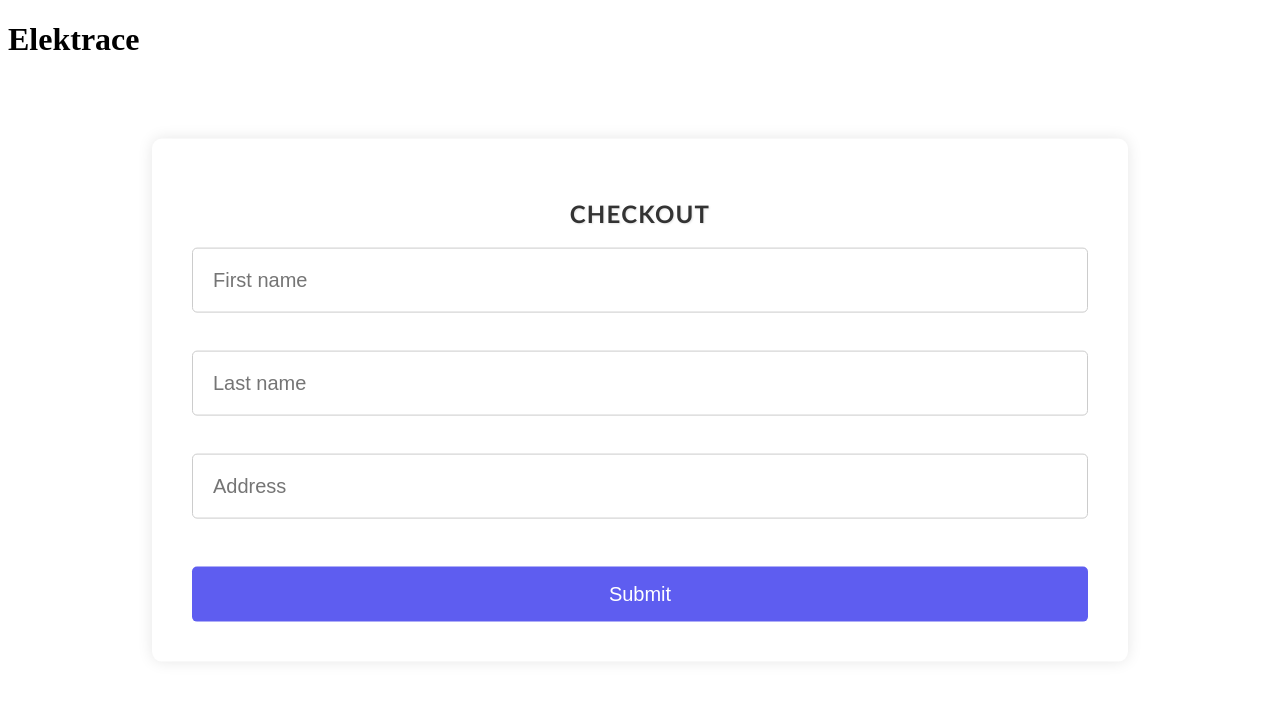
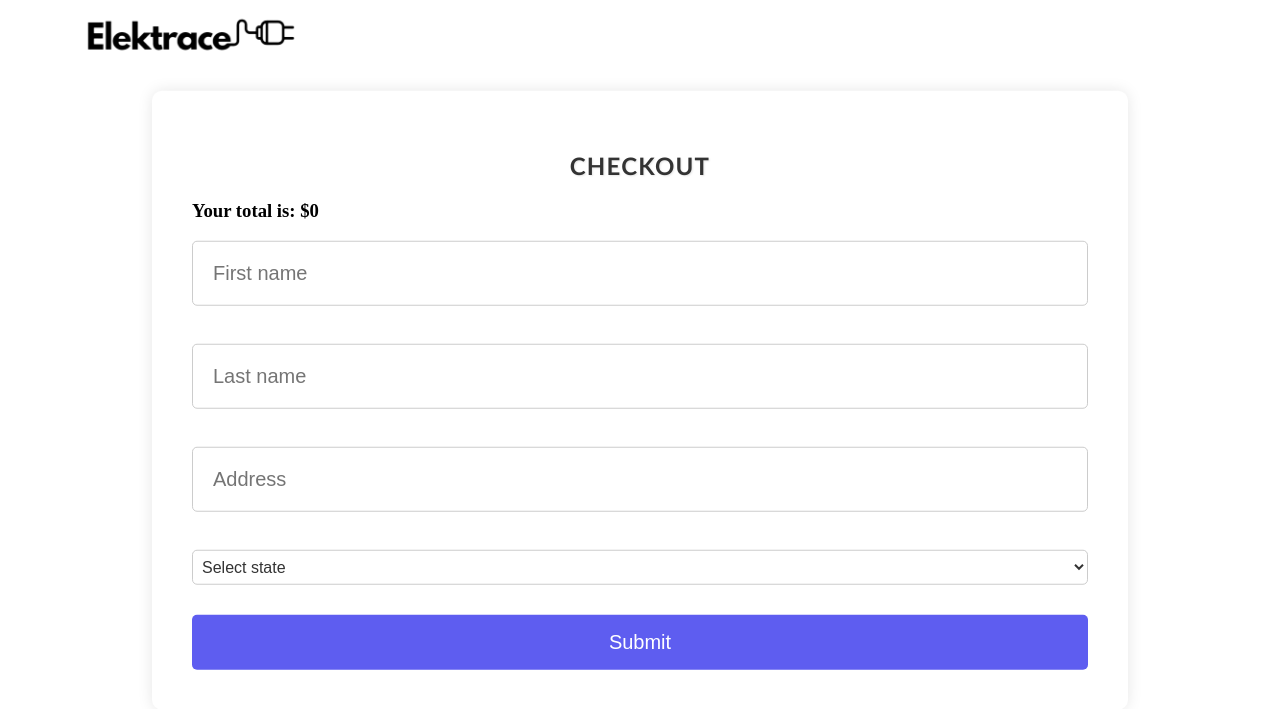
Before and after one commit to Husami01/supplychaindemo, a Flask app: page /checkout in a window 1280 px wide. Shown: the top 709 px of the page. Run offline with Flask 3, Linux system fonts and the light colour scheme.

Commit message:
checkout page changes

```diff
--- a/app.py
+++ b/app.py
@@ -37,8 +37,8 @@ def index():
 
 @app.route("/checkout", methods=['GET', 'POST'])
 def checkout():
-    print(orderItemQuantities)
-    return render_template("checkout.html")
+    global cartTotal
+    return render_template('checkout.html', cartTotal = cartTotal)
 
 @app.route('/add_to_cart', methods=['POST'])
 def add_to_cart():
@@ -60,17 +60,18 @@ def remove_from_cart():
 def process_cart():
     flow_url = "https://prod-33.westus.logic.azure.com:443/workflows/0ade75fc9afa4a60886ae76f69f1c5d4/triggers/manual/paths/invoke?api-version=2016-06-01&sp=%2Ftriggers%2Fmanual%2Frun&sv=1.0&sig=IoWUjcMxm5sTGbINhBid9zhgco_RLHPZ8sm8d0JhA68"
     data = request.get_json()
+    global fName
     fName = data.get('fname')
+    global lName
     lName = data.get('lname')
+    global address
     address = data.get('addr')
     response = requests.post(flow_url, json={"First Name": fName, "Price":cartTotal})
-    print(fName)
-    print(lName)
-    print(address)
     return 'Order Placed'
 
 @app.route('/updateTotal', methods=['POST'])
 def updateTotal():
+    global cartTotal
     data = request.get_json()
     cartTotal = data.get('total')
     return "Total updated successfully"
--- a/static/Style.css
+++ b/static/Style.css
@@ -274,3 +274,25 @@ input.quantity {
 .checkout-form .submit-button:hover {
   background-color: #4b4cbf;
 }
+
+select {
+  width: 100%;
+  height: 35px;
+  margin: 10px 0;
+  padding: 5px;
+  border-radius: 5px;
+  border: 1px solid #ccc;
+  background-color: #fff;
+  font-size: 16px;
+  color: #333;
+}
+
+select:focus {
+  border-color: #007BFF;
+  outline: none;
+  box-shadow: 0 0 0 0.2rem rgba(0,123,255,.25);
+}
+
+select:hover {
+  cursor: pointer;
+}
--- a/templates/checkout.html
+++ b/templates/checkout.html
@@ -4,13 +4,70 @@
         <link rel="stylesheet" href="{{ url_for('static', filename='Style.css') }}">
     </head>
     <body>
-        <a href="/" style="text-decoration: none; color: inherit;"><h1>Elektrace</h1></a>
+        <a href="/">
+            <img class="logo" src="static/images/logo.png" alt="Logo">
+        </a>
         <div class="checkout-container" id="checkoutContainer">
             <h2>Checkout</h2>
             <form class="checkout-form" id="checkoutForm">
-                <input type="text" id="fname" name="fname" placeholder="First name"><br>
-                <input type="text" id="lname" name="lname" placeholder="Last name"><br>
-                <input type="text" id="addr" name="addr" placeholder="Address"><br>
+                <h3>Your total is: ${{ cartTotal }}</h3>
+                <input type="text" id="fname" name="fname" placeholder="First name" required><br>
+                <input type="text" id="lname" name="lname" placeholder="Last name" required><br>
+                <input type="text" id="addr" name="addr" placeholder="Address" required><br>
+                <select id="state" name="state" required>
+                    <option value="">Select state</option>
+                    <option value="AL">Alabama</option>
+                    <option value="AK">Alaska</option>
+                    <option value="AZ">Arizona</option>
+                    <option value="AR">Arkansas</option>
+                    <option value="CA">California</option>
+                    <option value="CO">Colorado</option>
+                    <option value="CT">Connecticut</option>
+                    <option value="DE">Delaware</option>
+                    <option value="FL">Florida</option>
+                    <option value="GA">Georgia</option>
+                    <option value="HI">Hawaii</option>
+                    <option value="ID">Idaho</option>
+                    <option value="IL">Illinois</option>
+                    <option value="IN">Indiana</option>
+                    <option value="IA">Iowa</option>
+                    <option value="KS">Kansas</option>
+                    <option value="KY">Kentucky</option>
+                    <option value="LA">Louisiana</option>
+                    <option value="ME">Maine</option>
+                    <option value="MD">Maryland</option>
+                    <option value="MA">Massachusetts</option>
+                    <option value="MI">Michigan</option>
+                    <option value="MN">Minnesota</option>
+                    <option value="MS">Mississippi</option>
+                    <option value="MO">Missouri</option>
+                    <option value="MT">Montana</option>
+                    <option value="NE">Nebraska</option>
+                    <option value="NV">Nevada</option>
+                    <option value="NH">New Hampshire</option>
+                    <option value="NJ">New Jersey</option>
+                    <option value="NM">New Mexico</option>
+                    <option value="NY">New York</option>
+                    <option value="NC">North Carolina</option>
+                    <option value="ND">North Dakota</option>
+                    <option value="OH">Ohio</option>
+                    <option value="OK">Oklahoma</option>
+                    <option value="OR">Oregon</option>
+                    <option value="PA">Pennsylvania</option>
+                    <option value="RI">Rhode Island</option>
+                    <option value="SC">South Carolina</option>
+                    <option value="SD">South Dakota</option>
+                    <option value="TN">Tennessee</option>
+                    <option value="TX">Texas</option>
+                    <option value="UT">Utah</option>
+                    <option value="VT">Vermont</option>
+                    <option value="VA">Virginia</option>
+                    <option value="WA">Washington</option>
+                    <option value="WV">West Virginia</option>
+                    <option value="WI">Wisconsin</option>
+                    <option value="WY">Wyoming</option>
+                </select><br>
+
                 <button type="submit" class="submit-button">Submit</button>
             </form>
         </div>
@@ -18,13 +75,26 @@
         <script>
             document.getElementById('checkoutForm').addEventListener('submit', function(e) {
                 e.preventDefault();
+
+                // Ensure all fields are filled
+                var fname = document.getElementById('fname').value;
+                var lname = document.getElementById('lname').value;
+                var addr = document.getElementById('addr').value;
+                var state = document.getElementById('state').value;
+
+                if (fname === "" || lname === "" || addr === "" || state === "") {
+                    alert("All fields must be filled out");
+                    return false;
+                }
+
                 var xhr = new XMLHttpRequest();
                 xhr.open("POST", "/process_order", true);
                 xhr.setRequestHeader("Content-Type", "application/json");
                 xhr.send(JSON.stringify({
-                    fname: document.getElementById('fname').value,
-                    lname: document.getElementById('lname').value,
-                    addr: document.getElementById('addr').value
+                    fname: fname,
+                    lname: lname,
+                    addr: addr,
+                    state: state
                 }));
 
                 xhr.onload = function () {
```
